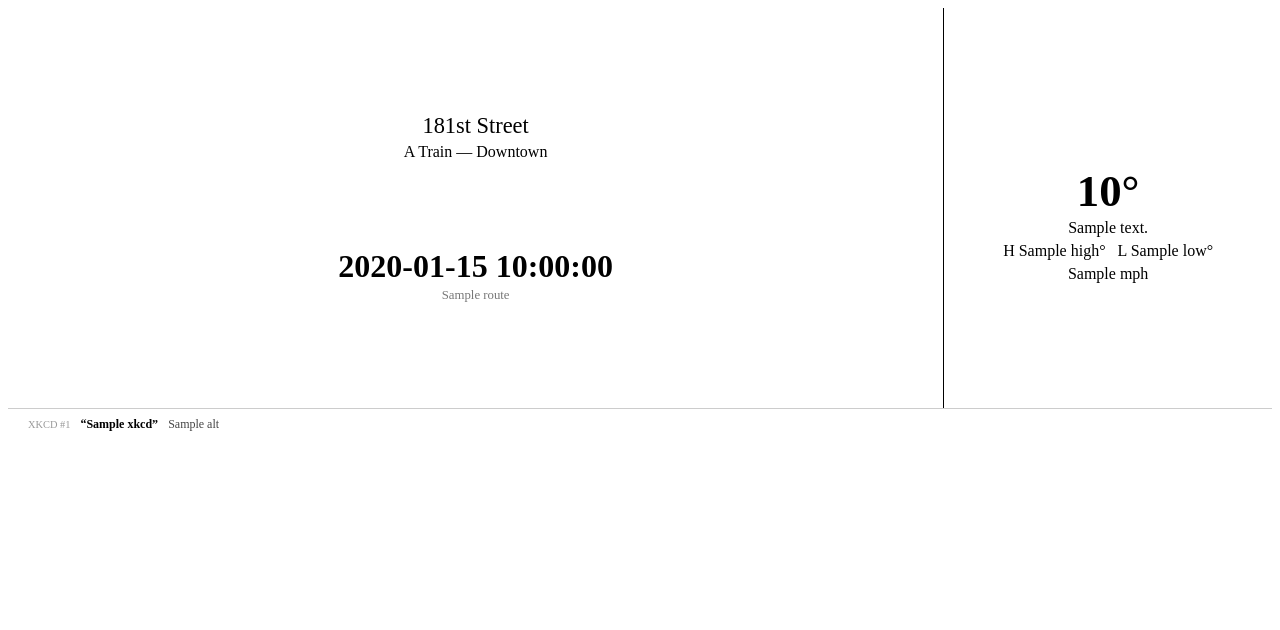
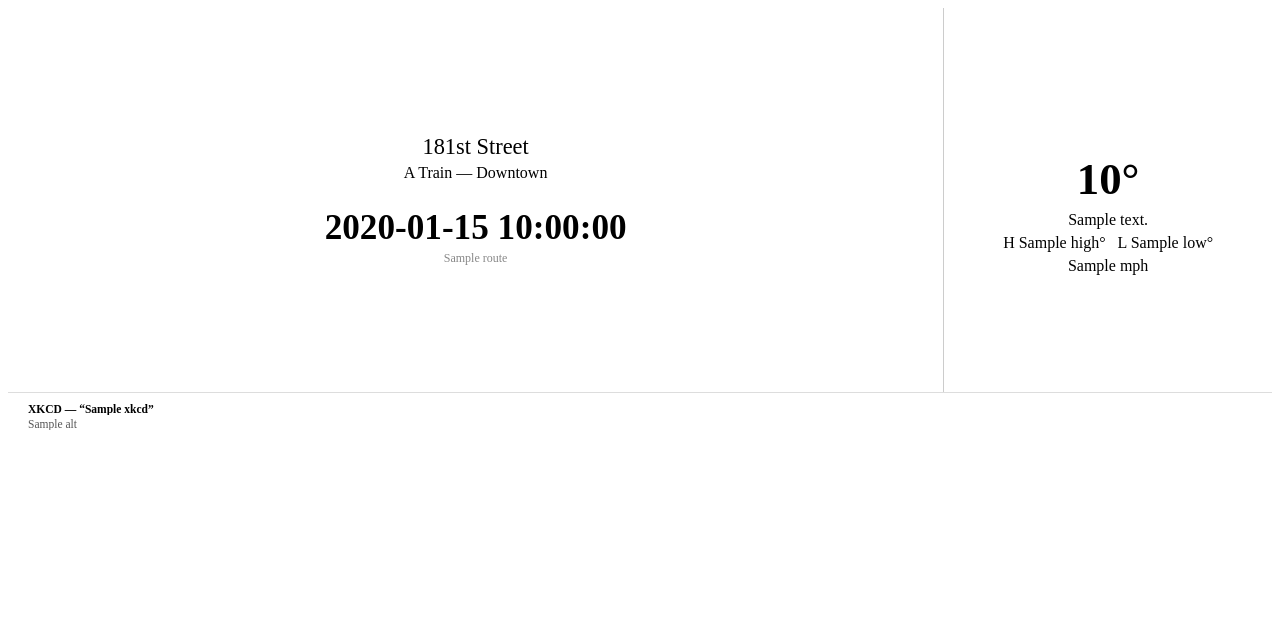
Before and after one commit to nick-gerrard/home_services, a Python web app: template backend/templates/trmnl.html in a window 1280 px wide. Shown: the top 630 px of the page. Run offline with Jinja, Linux system fonts and the light colour scheme; the template is opened without the code that fills it: most values are stand-ins (such as "Sample title", 1, 10 or a date in 2020).

Commit message:
fix trmnl layout: center content with gap, remove space-evenly gaps
Co-Authored-By: Claude Sonnet 4.6 <noreply@anthropic.com>

```diff
--- a/backend/templates/trmnl.html
+++ b/backend/templates/trmnl.html
@@ -5,7 +5,6 @@
 
         <div class="screen">
 
-          <!-- Top: Subway + Weather -->
           <div class="top-row">
 
             <div class="panel__subway">
@@ -29,8 +28,8 @@
               {% if weather %}
               <span class="weather__temp">{{ weather.temperature }}&deg;</span>
               <span class="label">{{ weather.description }}</span>
-              <span class="label">H {{ weather.high }}&deg; &nbsp; L {{ weather.low }}&deg;</span>
-              <span class="label">{{ weather.wind_speed }} mph</span>
+              <span class="label label--small">H {{ weather.high }}&deg; &nbsp; L {{ weather.low }}&deg;</span>
+              <span class="label label--small">{{ weather.wind_speed }} mph</span>
               {% else %}
               <span class="label">Weather unavailable</span>
               {% endif %}
@@ -38,11 +37,9 @@
 
           </div>
 
-          <!-- Bottom: XKCD -->
           {% if xkcd %}
           <div class="xkcd-strip">
-            <span class="xkcd-num">XKCD #{{ xkcd.num }}</span>
-            <span class="xkcd-title">&ldquo;{{ xkcd.title }}&rdquo;</span>
+            <span class="xkcd-hed">XKCD &mdash; &ldquo;{{ xkcd.title }}&rdquo;</span>
             <span class="xkcd-alt">{{ xkcd.alt }}</span>
           </div>
           {% endif %}
@@ -63,13 +60,15 @@
 <style>
   .layout--full, .view--full { height: 100%; }
 
+  /* ── Outer container ─────────────────────────── */
   .screen {
     display: flex;
     flex-direction: column;
+    width: 100%;
     height: calc(var(--screen-h, 480px) - 48px);
-    width: 100%;
   }
 
+  /* ── Top: subway + weather side by side ─────── */
   .top-row {
     flex: 1;
     display: flex;
@@ -81,53 +80,10 @@
     flex: 3;
     display: flex;
     flex-direction: column;
-    justify-content: space-evenly;
-    align-items: center;
-    padding: 16px 24px;
-  }
-
-  .panel__weather {
-    flex: 1;
-    display: flex;
-    flex-direction: column;
     justify-content: center;
     align-items: center;
-    text-align: center;
-    gap: 5px;
-    border-left: 1px solid #000;
-    padding: 52px 16px 16px;
-  }
-
-  .xkcd-strip {
-    border-top: 1px solid #ccc;
-    padding: 8px 20px;
-    display: flex;
-    flex-direction: row;
-    align-items: baseline;
-    gap: 10px;
-    overflow: hidden;
-  }
-
-  .xkcd-num {
-    font-size: 0.65em;
-    color: #999;
-    white-space: nowrap;
-    flex-shrink: 0;
-  }
-
-  .xkcd-title {
-    font-size: 0.75em;
-    font-weight: bold;
-    white-space: nowrap;
-    flex-shrink: 0;
-  }
-
-  .xkcd-alt {
-    font-size: 0.75em;
-    color: #444;
-    white-space: nowrap;
-    overflow: hidden;
-    text-overflow: ellipsis;
+    gap: 28px;
+    padding: 16px 24px;
   }
 
   .station-header {
@@ -152,21 +108,61 @@
   }
 
   .arrival__time {
-    font-size: 2em;
+    font-size: 2.2em;
     font-weight: bold;
     font-variant-numeric: tabular-nums;
     line-height: 1;
   }
 
   .arrival__route {
-    font-size: 0.8em;
-    color: #777;
+    font-size: 0.75em;
+    color: #888;
+  }
+
+  /* ── Weather column ─────────────────────────── */
+  .panel__weather {
+    flex: 1;
+    display: flex;
+    flex-direction: column;
+    justify-content: center;
+    align-items: center;
+    text-align: center;
+    gap: 5px;
+    border-left: 1px solid #ccc;
+    padding: 48px 16px 16px;
   }
 
   .weather__temp {
     font-size: 2.8em;
     font-weight: bold;
     line-height: 1;
+    margin-bottom: 4px;
+  }
+
+  /* ── XKCD strip ─────────────────────────────── */
+  .xkcd-strip {
+    border-top: 1px solid #ddd;
+    padding: 10px 20px;
+    display: flex;
+    flex-direction: column;
+    gap: 3px;
+    overflow: hidden;
+  }
+
+  .xkcd-hed {
+    font-size: 0.72em;
+    font-weight: bold;
+    white-space: nowrap;
+    overflow: hidden;
+    text-overflow: ellipsis;
+  }
+
+  .xkcd-alt {
+    font-size: 0.72em;
+    color: #555;
+    white-space: nowrap;
+    overflow: hidden;
+    text-overflow: ellipsis;
   }
 
   .text--size-l { font-size: 1.4em; }
```
